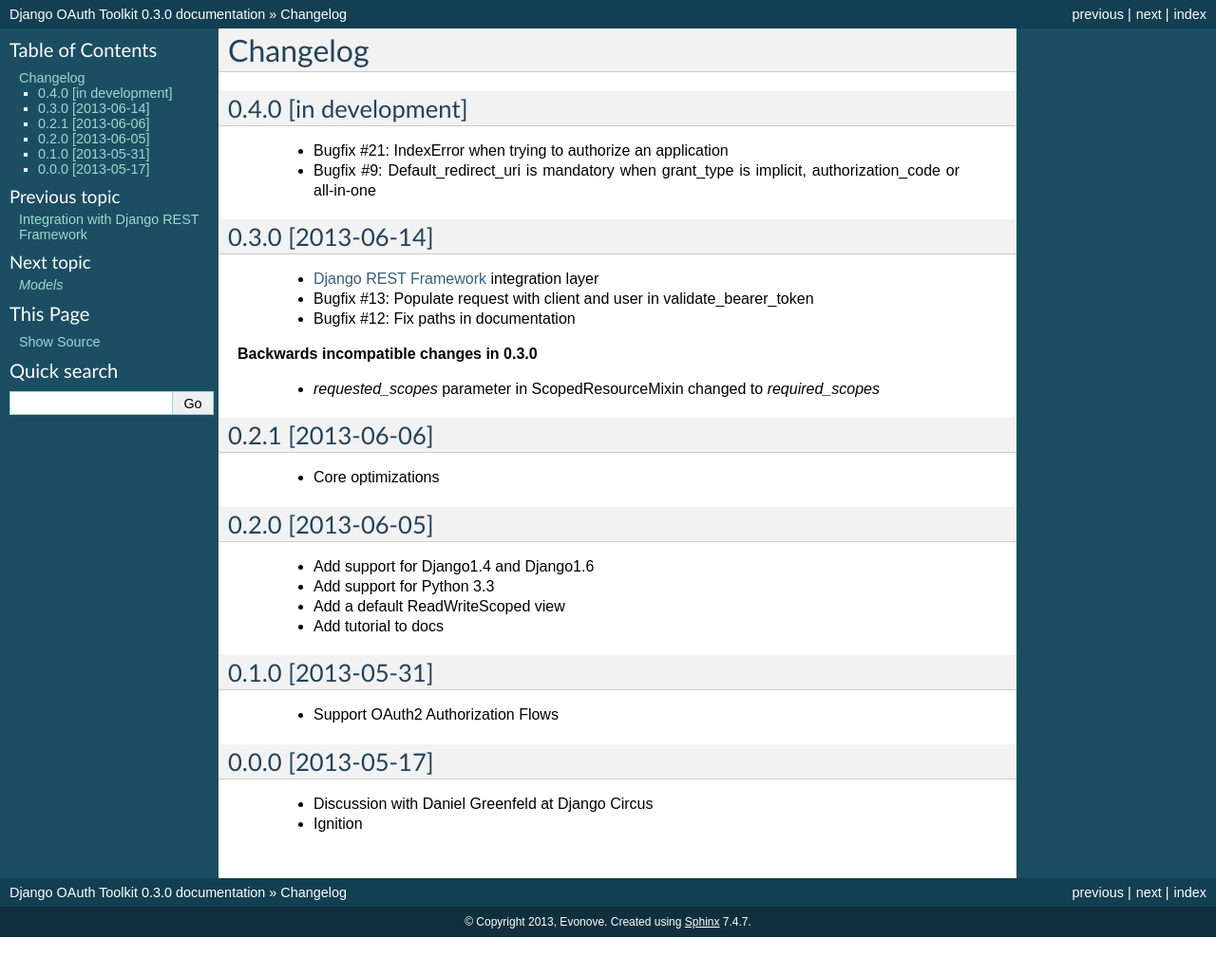
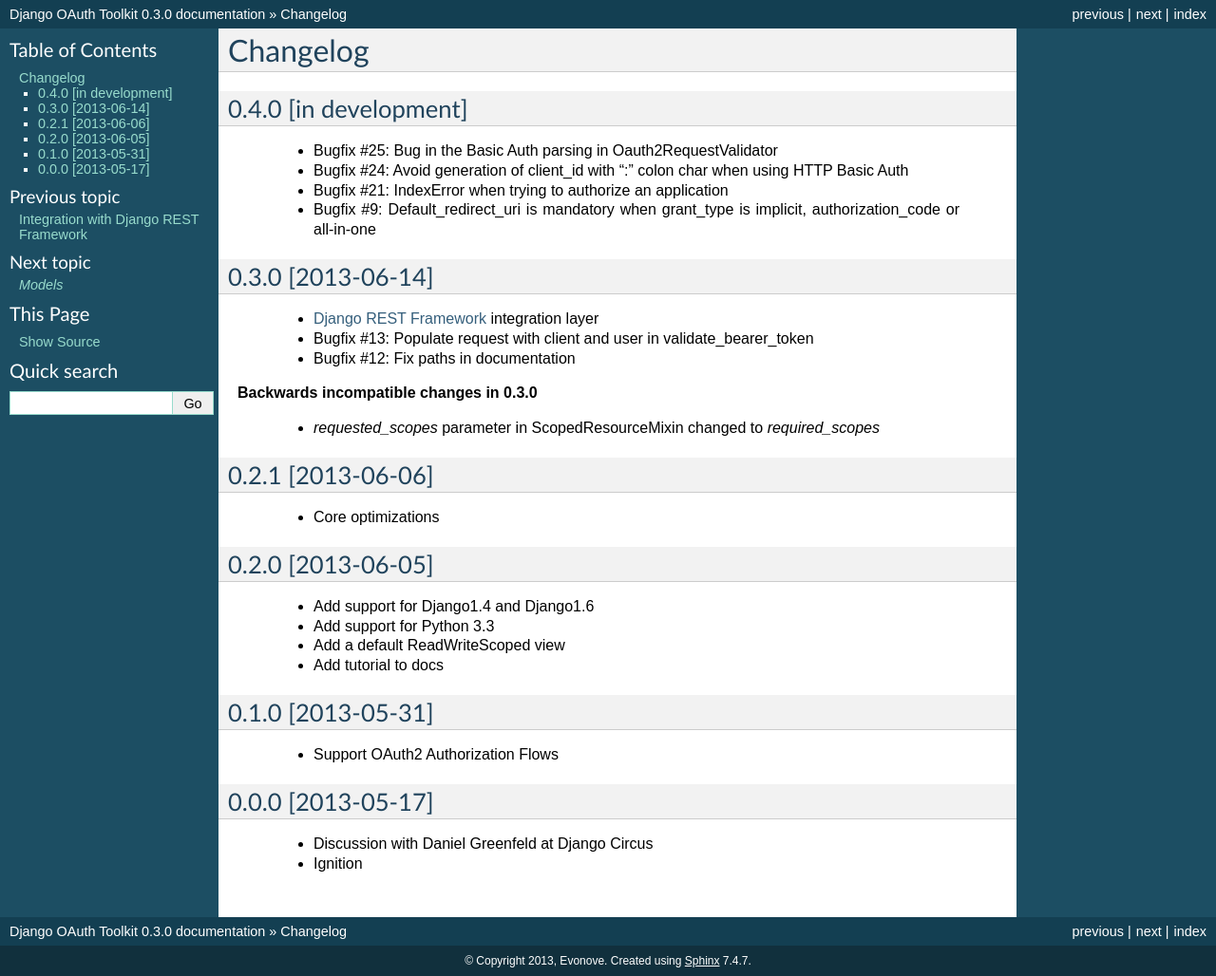
Before and after one commit to sheriffwoody0922/oauth-python-django, a Sphinx documentation site: the page built from docs/changelog.rst, in a window 1280 px wide. Shown: the whole page at 95% size. Built offline with Sphinx 7.4.7, drawn with Linux system fonts in a browser that asks for light colours; before the commit the page ends 987 px from its top, so only the background shows below that.

Commit message:
More bugfixes on CHANGELOG

```diff
--- a/docs/changelog.rst
+++ b/docs/changelog.rst
@@ -4,6 +4,8 @@ Changelog
 0.4.0 [in development]
 ----------------------
 
+ * Bugfix #25: Bug in the Basic Auth parsing in Oauth2RequestValidator
+ * Bugfix #24: Avoid generation of client_id with ":" colon char when using HTTP Basic Auth
  * Bugfix #21: IndexError when trying to authorize an application
  * Bugfix #9: Default_redirect_uri is mandatory when grant_type is implicit, authorization_code or all-in-one
 
```
